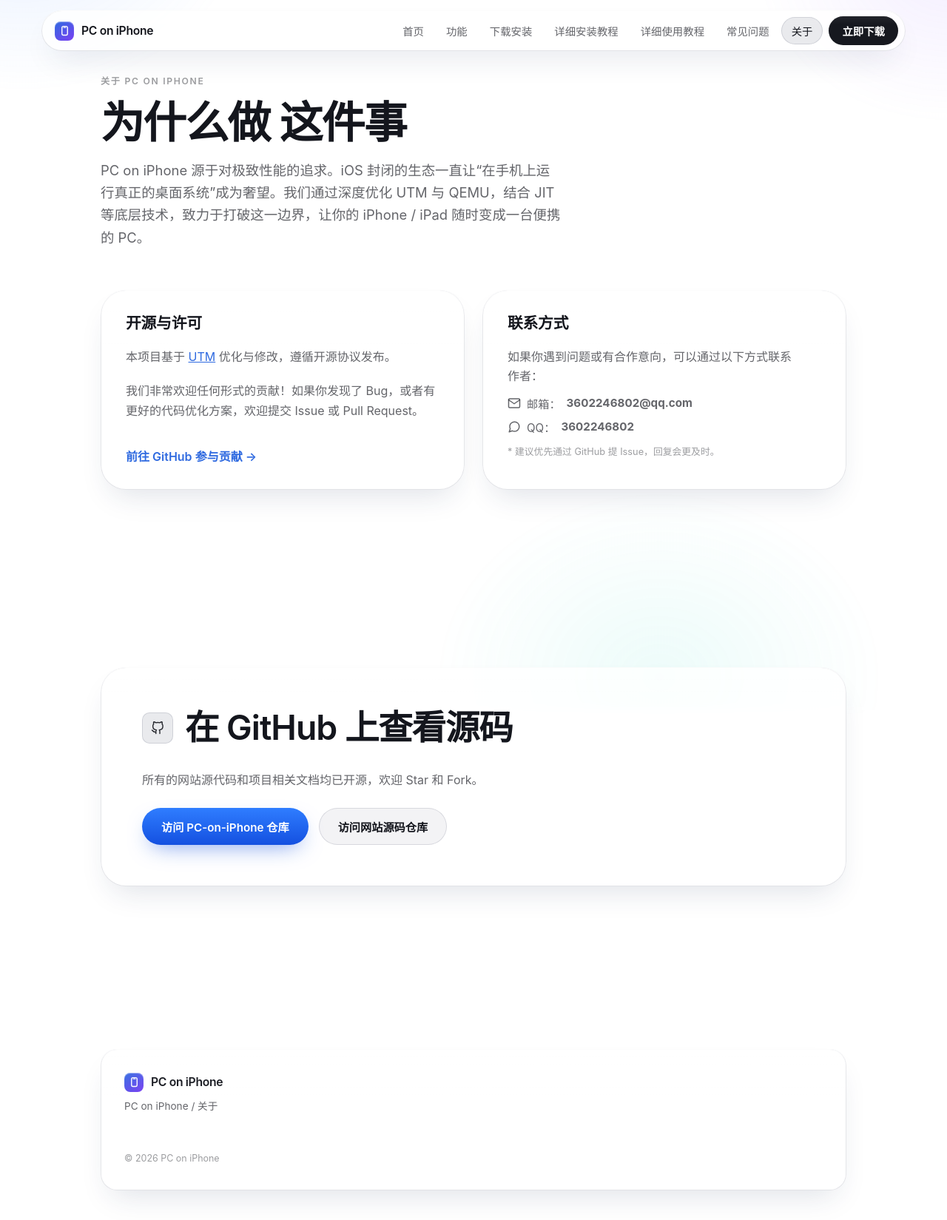
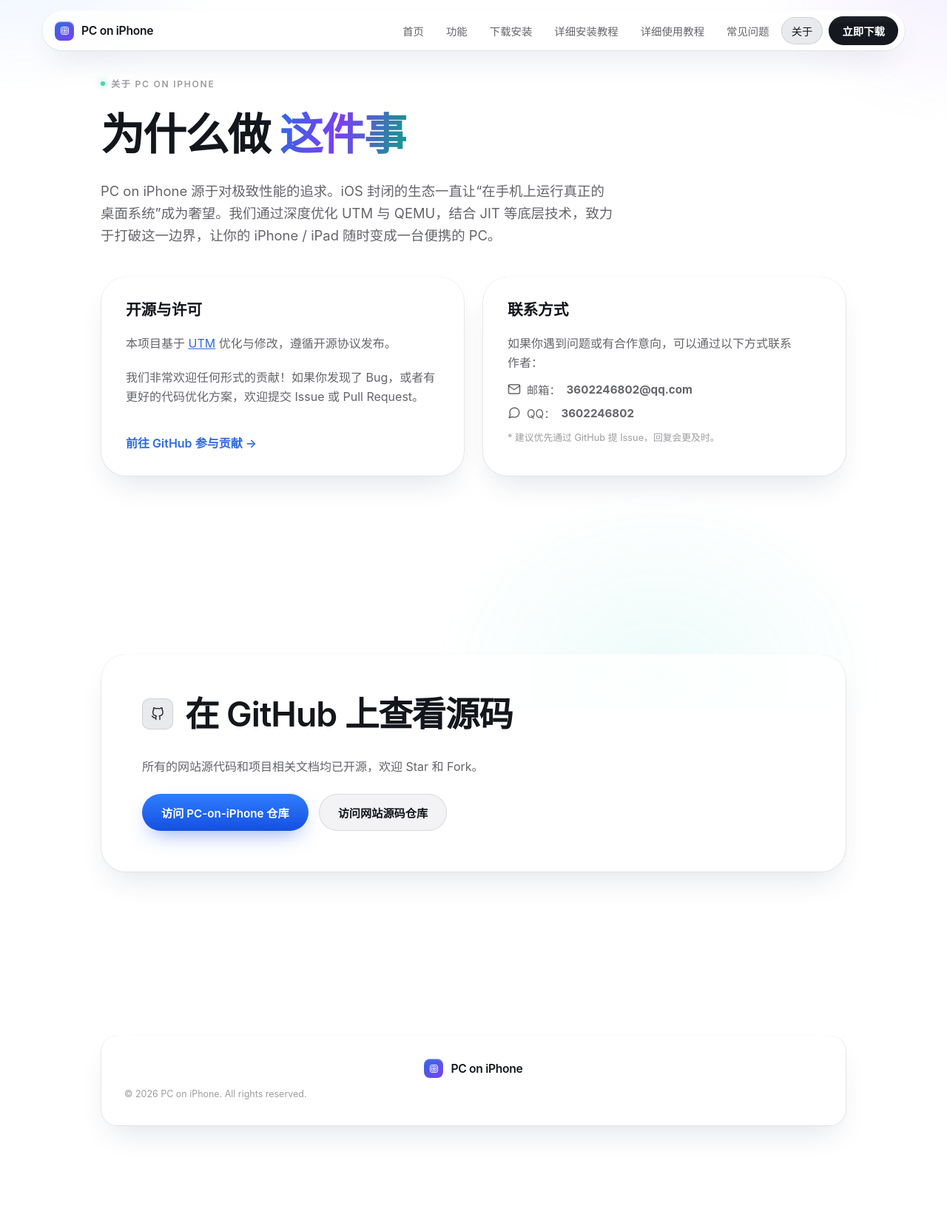
Before and after one commit to MaiHaobo/PC-on-iPhone-Website, a React app: page about.html in a window 1280 px wide. Shown: the whole page at 74% size. After the commit the page ends 1562 px from the top, so only its background shows below. Built offline with nearby package versions, Linux system fonts and the light colour scheme.

Commit message:
更新 about.html

```diff
--- a/about.html
+++ b/about.html
@@ -10,7 +10,7 @@
     <meta property="og:description" content="了解 PC on iPhone 项目背后的故事。" />
     <meta property="og:type" content="website" />
 
-    <link rel="icon" href="./favicon.svg" type="image/svg+xml" />
+    <link rel="icon" href="./favicon.svg?v=2" type="image/svg+xml" />
     <link rel="stylesheet" href="./styles.css" />
   </head>
   <body>
@@ -19,10 +19,13 @@
       <header class="site-nav-wrap">
         <nav class="site-nav glass glass--sm" aria-label="主导航">
           <a class="brand" href="./index.html">
+            <!-- 新图标 -->
             <span class="brand-mark" aria-hidden="true">
-              <svg viewBox="0 0 24 24" fill="none" stroke="#fff" stroke-width="2.2" stroke-linecap="round" stroke-linejoin="round">
-                <rect x="6" y="2.5" width="12" height="19" rx="3" />
-                <path d="M10 5h4" />
+              <svg viewBox="0 0 100 100" fill="none" xmlns="http://www.w3.org/2000/svg">
+                <rect x="16" y="16" width="68" height="68" rx="18" stroke="#ffffff" stroke-width="6" />
+                <rect x="28" y="28" width="44" height="44" rx="12" stroke="#ffffff" stroke-width="6" />
+                <rect x="40" y="40" width="20" height="20" rx="6" stroke="#ffffff" stroke-width="6" />
+                <circle cx="50" cy="50" r="5" fill="#ffffff" />
               </svg>
             </span>
             PC on iPhone
@@ -53,14 +56,18 @@
 
         <main class="shell">
           <!-- ================= HEADER ================= -->
-          <section class="page-head">
-            <span class="eyebrow">关于 PC on iPhone</span>
+          <section class="hero" style="padding-bottom: 20px;">
+            <div class="stack-lg">
+              <span class="eyebrow">
+                <span class="dot" aria-hidden="true"></span>关于 PC on iPhone
+              </span>
               <h1 class="hero-title" style="font-size: clamp(2.2rem, 5vw, 3.5rem);">
                 为什么做 <span class="grad">这件事</span>
               </h1>
               <p class="hero-sub" style="max-width: 60ch;">
                 PC on iPhone 源于对极致性能的追求。iOS 封闭的生态一直让“在手机上运行真正的桌面系统”成为奢望。我们通过深度优化 UTM 与 QEMU，结合 JIT 等底层技术，致力于打破这一边界，让你的 iPhone / iPad 随时变成一台便携的 PC。
               </p>
+            </div>
           </section>
 
           <!-- ================= CARDS ================= -->
@@ -132,24 +139,24 @@
         <!-- ================= FOOTER ================= -->
         <footer class="site-footer shell">
           <div class="glass glass--md">
-            <div class="footer-inner">
-              <div class="footer-brand">
+            <!-- 统一居中极简页脚 -->
+            <div class="footer-inner" style="justify-content: center; text-align: center; flex-direction: column; gap: 12px;">
+              <div class="footer-brand" style="margin: 0 auto; justify-items: center; display: grid;">
                 <a class="brand" href="./index.html">
                   <span class="brand-mark" aria-hidden="true">
-                    <svg viewBox="0 0 24 24" fill="none" stroke="#fff" stroke-width="2.2" stroke-linecap="round" stroke-linejoin="round">
-                      <rect x="6" y="2.5" width="12" height="19" rx="3" />
-                      <path d="M10 5h4" />
+                    <svg viewBox="0 0 100 100" fill="none" xmlns="http://www.w3.org/2000/svg">
+                      <rect x="16" y="16" width="68" height="68" rx="18" stroke="#ffffff" stroke-width="6" />
+                      <rect x="28" y="28" width="44" height="44" rx="12" stroke="#ffffff" stroke-width="6" />
+                      <rect x="40" y="40" width="20" height="20" rx="6" stroke="#ffffff" stroke-width="6" />
+                      <circle cx="50" cy="50" r="5" fill="#ffffff" />
                     </svg>
                   </span>
                   PC on iPhone
                 </a>
-                <p> PC on iPhone / 关于 </p>
-              </div>
               </div>
 
-            <div class="footer-inner pt-0">
-              <p class="footer-legal">
-                © <span data-year> 2026 </span> PC on iPhone
+              <p class="footer-legal" style="margin: 0;">
+                © <span data-year>2026</span> PC on iPhone. All rights reserved.
               </p>
             </div>
           </div>
```
Lines whose indentation alone changed are shown as unchanged.
